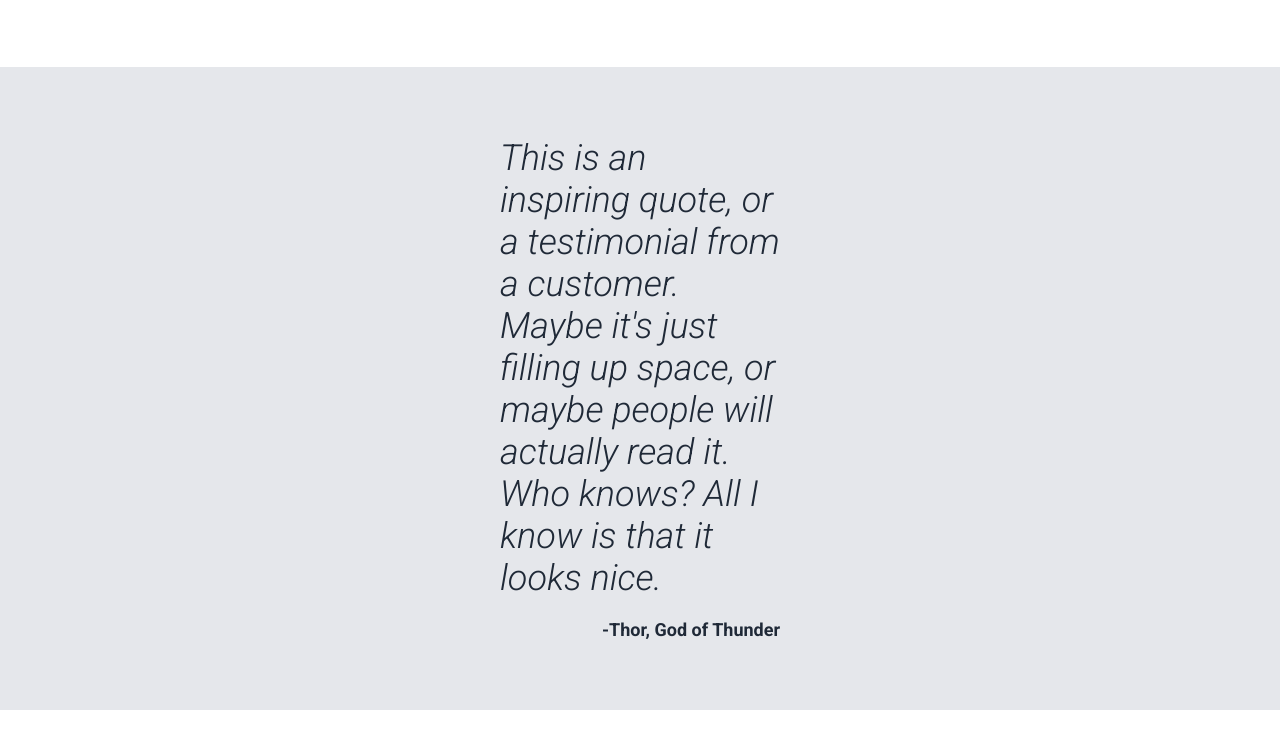
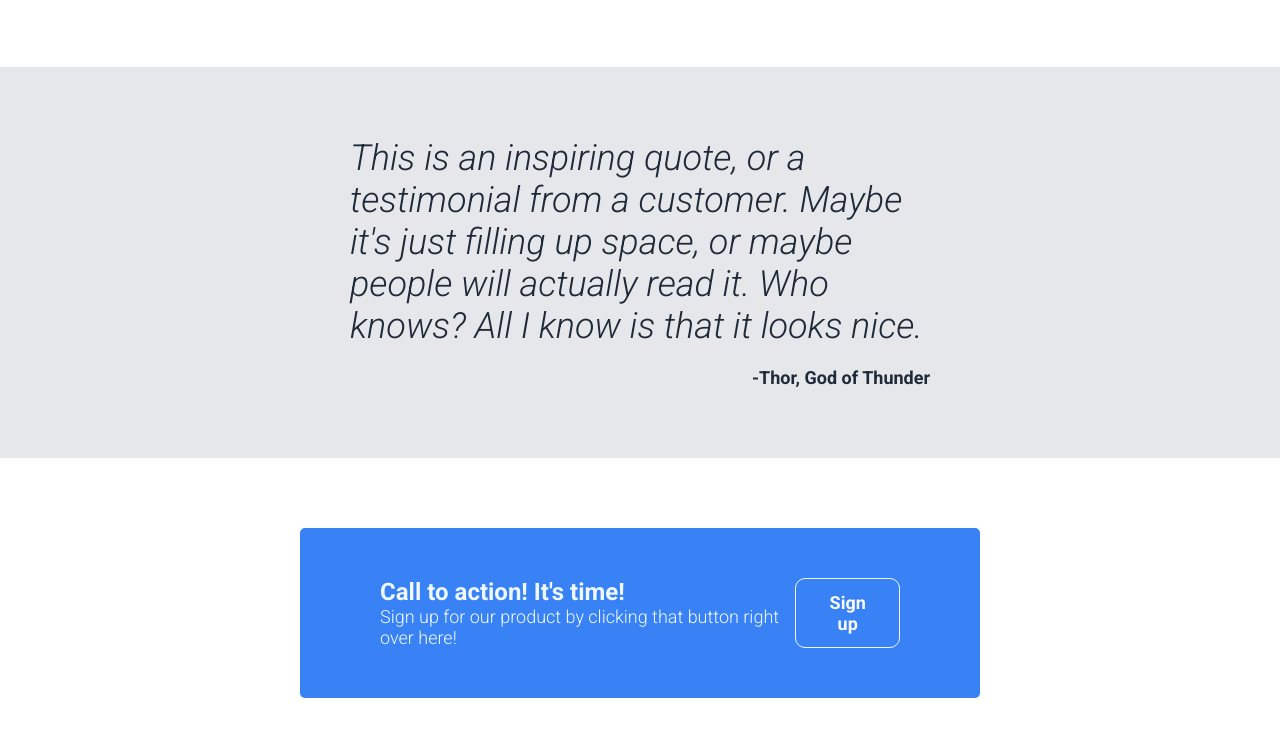
Before and after one commit to jeldrint/odin-landing-page, a plain HTML site: page index.html in a window 1280 px wide. Shown: the part 994-1740 px from the top of the page. Drawn offline with Linux system fonts and the light colour scheme.

Commit message:
just modified the code for display resolution purposes

```diff
--- a/index.html
+++ b/index.html
@@ -74,7 +74,7 @@
                     Call to action! It's time!
                     <p class="banner-info">Sign up for our product by clicking that button right over here!</p>
                 </div>
-                <button class="banner-button"><a href="https://www.youtube.com/watch?v=iW1CLKxdLwQ" target="_blank">Sign up</a></button>
+                <button class="banner-button"><a href="https://www.youtube.com/watch?v=iW1CLKxdLwQcd.." target="_blank">Sign up</a></button>
             </div>
 
         </div>
--- a/style.css
+++ b/style.css
@@ -154,7 +154,7 @@ a{
 
 /*   MIDDLE CSS - MID    */
 .middle-section-mid{
-    padding: 70px 500px 70px;
+    padding: 70px 350px 70px;
 
     background-color:#E5E7EB;
     color:#1F2937;
@@ -181,7 +181,7 @@ a{
 
 /*   MIDDLE CSS - LOW    */
 .middle-section-low{
-    margin: 70px 350px 70px;
+    margin: 70px 300px 70px;
     padding: 50px 80px 50px;
 
     background-color: #3882F6;
```
